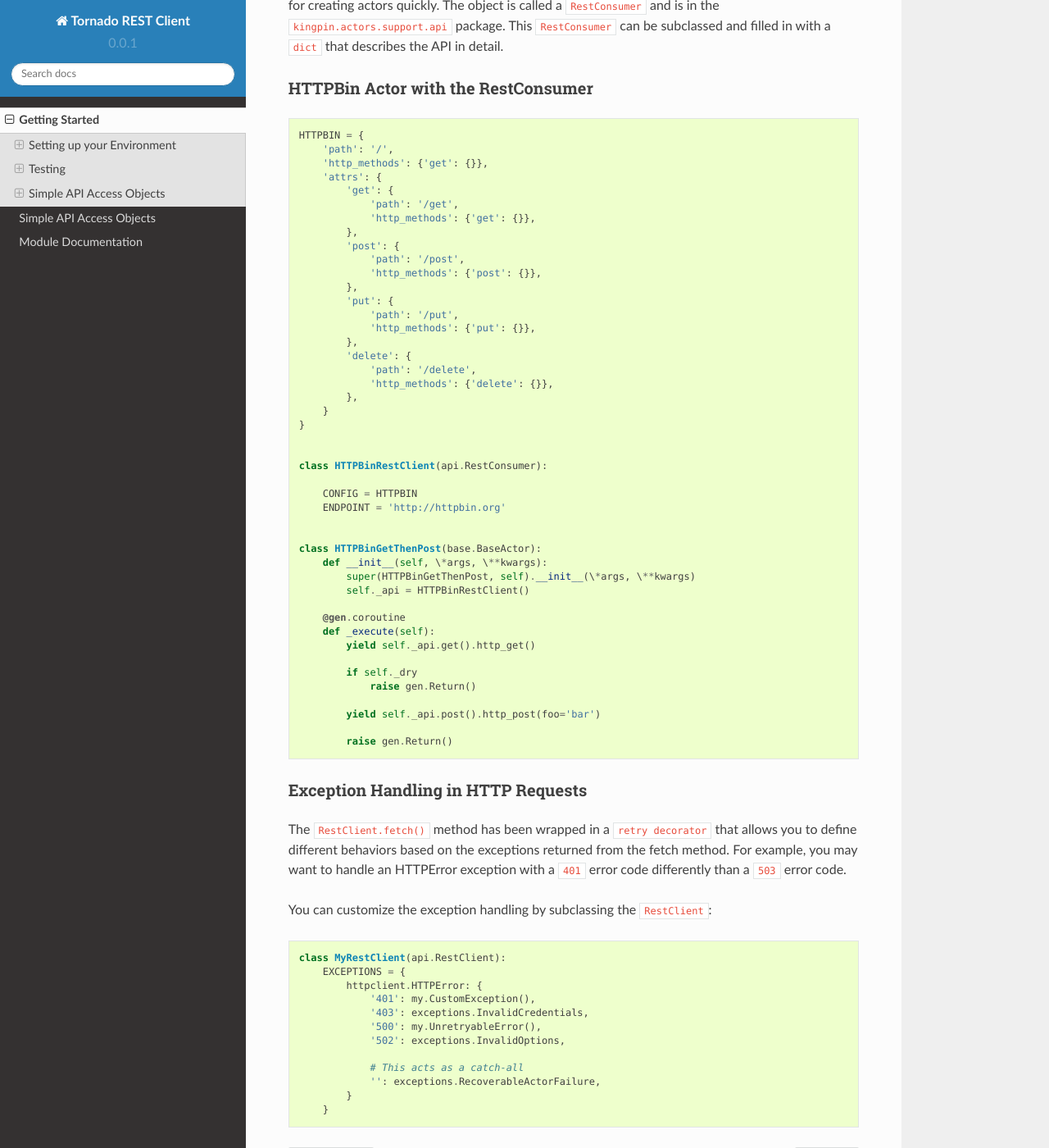
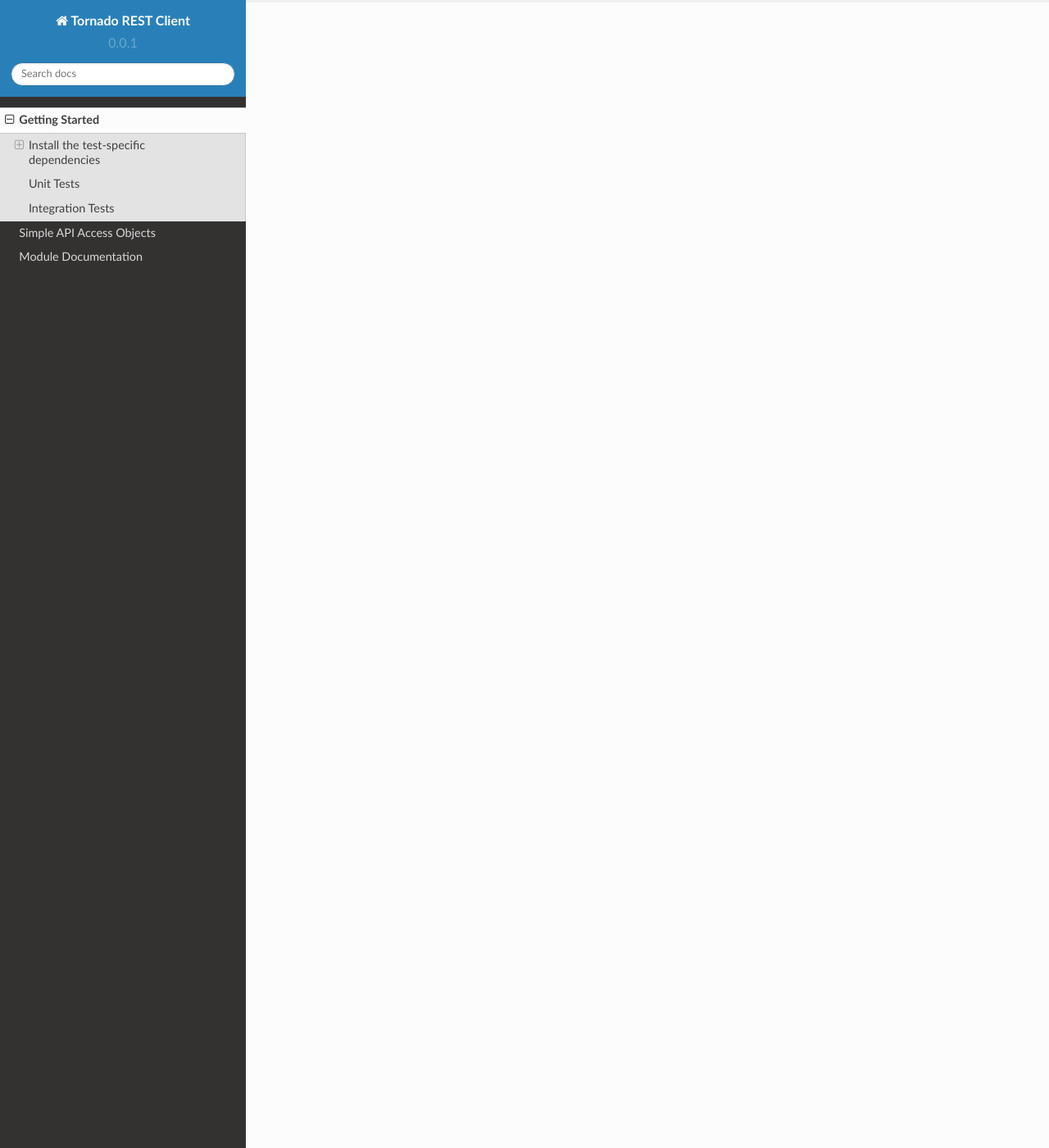
Before and after one commit to Nextdoor/tornado_rest_client, a Sphinx documentation site: the page built from docs/getting_started.rst, in a window 1280 px wide and 1400 px high, scrolled down 1397 px. Shown: the whole window at 82% size. Built offline with Sphinx 7.4.7 and the Read the Docs theme 2.0.0, drawn with Linux system fonts in a browser that asks for light colours; formulas are drawn with MathJax 3; some of the changed text lies outside the part shown.

Commit message:
More doc cleanup

```diff
--- a/docs/getting_started.rst
+++ b/docs/getting_started.rst
@@ -1,32 +1,11 @@
 Getting Started
 ---------------
 
-Setting up your Environment
-~~~~~~~~~~~~~~~~~~~~~~~~~~~
+Getting started with `tornado_rest_client` is easy.
 
-Create your VirtualEnvironment
-^^^^^^^^^^^^^^^^^^^^^^^^^^^^^^
-
-.. code-block:: bash
-
-    $ virtualenv .venv --no-site-packages
-    New python executable in .venv/bin/python
-    Installing setuptools, pip...done.
-    $ source .venv/bin/activate
-
-Check out the code
-^^^^^^^^^^^^^^^^^^
-
-.. code-block:: bash
-
-    (.venv) $ git clone git@github.com:Nextdoor/tornado_rest_client
-    Cloning into 'tornado_rest_client'...
-    Warning: Permanently added 'github.com,192.30.252.128' (RSA) to the list of known hosts.
-    remote: Counting objects: 1831, done.
-    remote: irangedCompressing objects: 100% (17/17), done.
-    remote: Total 1831 (delta 7), reused 0 (delta 0)
-    Receiving objects: 100% (1831/1831), 287.68 KiB, done.
-    Resolving deltas: 100% (1333/1333), done.
+ * Define the API methods you plan to support
+ * Build any custom functions that you need
+ * Ship it!
 
 Install the test-specific dependencies
 ^^^^^^^^^^^^^^^^^^^^^^^^^^^^^^^^^^^^^^
@@ -65,90 +44,3 @@
 .. code-block:: bash
 
     PYFLAKES_NODOCTEST=True python setup.py integration pep8 pyflakes
-
-Simple API Access Objects
-~~~~~~~~~~~~~~~~~~~~~~~~~
-
-Most of the APIs out there leverage basic REST with JSON or XML as the data
-encoding method. Since these APIs behave similarly, we have created a simple
-API access object that can be extended for creating actors quickly.  The object
-is called a ``RestConsumer`` and is in the ``kingpin.actors.support.api`` package.
-This ``RestConsumer`` can be subclassed and filled in with a ``dict`` that
-describes the API in detail.
-
-HTTPBin Actor with the RestConsumer
-^^^^^^^^^^^^^^^^^^^^^^^^^^^^^^^^^^^
-
-.. code-block:: python
-
-    HTTPBIN = {
-        'path': '/',
-        'http_methods': {'get': {}},
-        'attrs': {
-            'get': {
-                'path': '/get',
-                'http_methods': {'get': {}},
-            },
-            'post': {
-                'path': '/post',
-                'http_methods': {'post': {}},
-            },
-            'put': {
-                'path': '/put',
-                'http_methods': {'put': {}},
-            },
-            'delete': {
-                'path': '/delete',
-                'http_methods': {'delete': {}},
-            },
-        }
-    }
-
-
-    class HTTPBinRestClient(api.RestConsumer):
-
-        CONFIG = HTTPBIN
-        ENDPOINT = 'http://httpbin.org'
-
-
-    class HTTPBinGetThenPost(base.BaseActor):
-        def __init__(self, \*args, \**kwargs):
-            super(HTTPBinGetThenPost, self).__init__(\*args, \**kwargs)
-            self._api = HTTPBinRestClient()
-
-        @gen.coroutine
-        def _execute(self):
-            yield self._api.get().http_get()
-
-            if self._dry
-                raise gen.Return()
-
-            yield self._api.post().http_post(foo='bar')
-
-            raise gen.Return()
-
-Exception Handling in HTTP Requests
-^^^^^^^^^^^^^^^^^^^^^^^^^^^^^^^^^^^
-
-The ``RestClient.fetch()`` method has been wrapped in a ``retry decorator`` that
-allows you to define different behaviors based on the exceptions returned from
-the fetch method. For example, you may want to handle an HTTPError exception
-with a ``401`` error code differently than a ``503`` error code.
-
-You can customize the exception handling by subclassing the
-``RestClient``:
-
-.. code-block:: python
-
-    class MyRestClient(api.RestClient):
-        EXCEPTIONS = {
-            httpclient.HTTPError: {
-                '401': my.CustomException(),
-                '403': exceptions.InvalidCredentials,
-                '500': my.UnretryableError(),
-                '502': exceptions.InvalidOptions,
-
-                # This acts as a catch-all
-                '': exceptions.RecoverableActorFailure,
-            }
-        }
```
Also changed, not shown: docs/basic_client.rst (+18 -20 lines), 1 other file.
